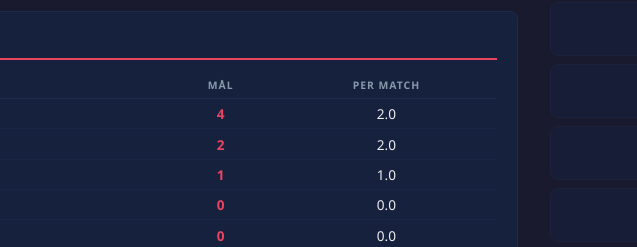
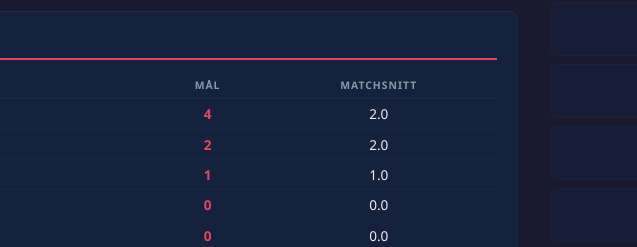
Before and after one commit to hallstedt-BI/hallstedt-bi.github.io, a plain HTML site: page fifa/index.html in a window 1280 px wide. Shown: the part 448-695 px from the top of the page, 160-797 px from the left. Drawn offline with Linux system fonts and the light colour scheme.

Commit message:
Change copy

```diff
--- a/fifa/index.html
+++ b/fifa/index.html
@@ -266,7 +266,7 @@
                         <tr>
                             <th>Spelare</th>
                             <th>Mål</th>
-                            <th>Per Match</th>
+                            <th>Matchsnitt</th>
                         </tr>
                     </thead>
                     <tbody id="scorersBody"></tbody>
```
